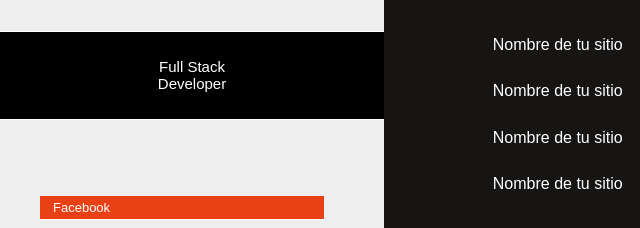
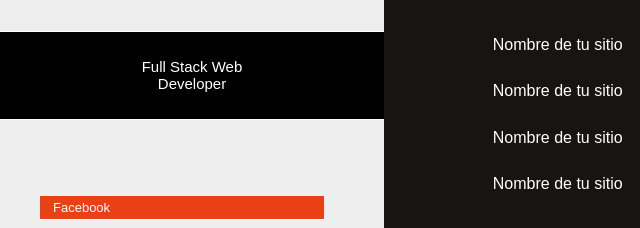
Before and after one commit to cristianrc/testgdp, a plain HTML site: page index.html in a window 1280 px wide. Shown: the part 215-443 px from the top of the page, 0-640 px from the left. Drawn offline with Linux system fonts and the light colour scheme.

Commit message:
update profile tiitle

```diff
--- a/index.html
+++ b/index.html
@@ -40,7 +40,7 @@
       <div class="comunidad-autoria">
         <div class="nombre">
           <!-- 2º Commit - Tu perfil Web -->
-          <p>Full Stack Developer</p>
+          <p>Full Stack Web Developer</p>
         </div>
       </div>
     </section>
```
